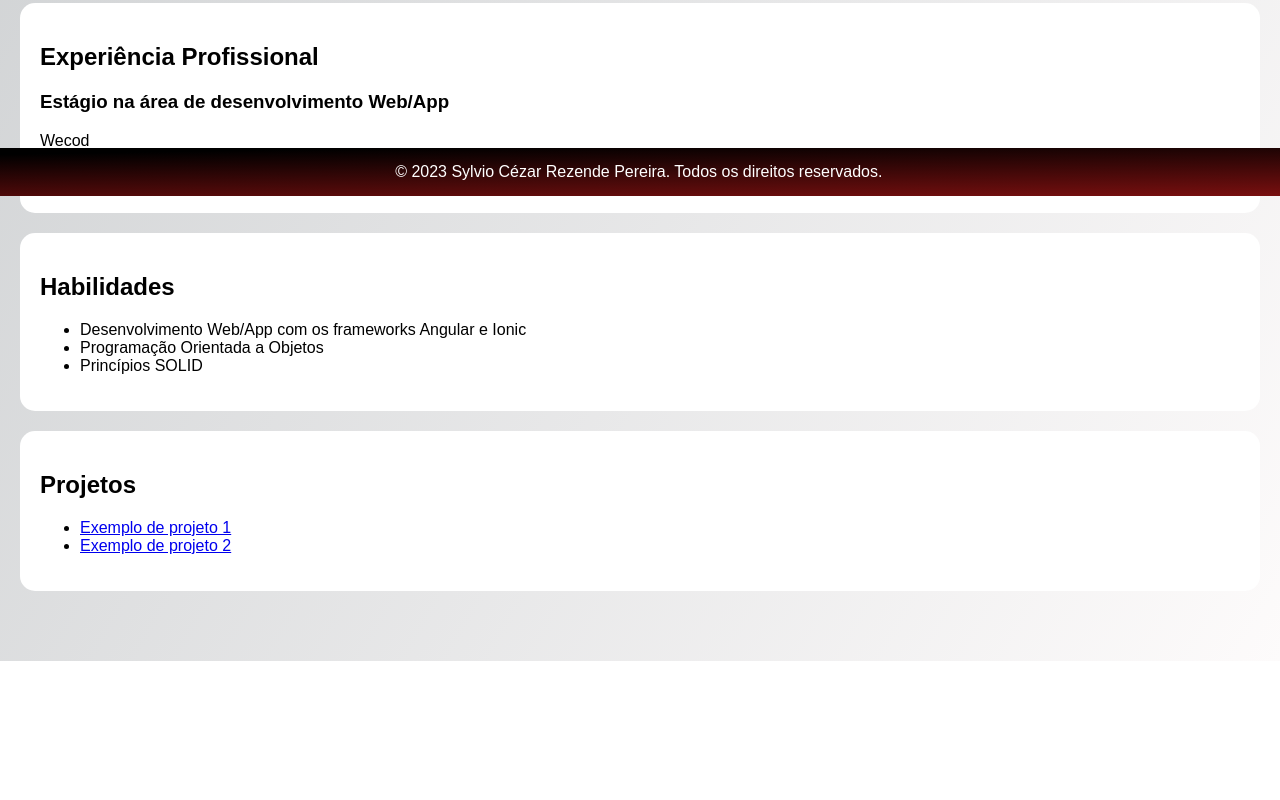
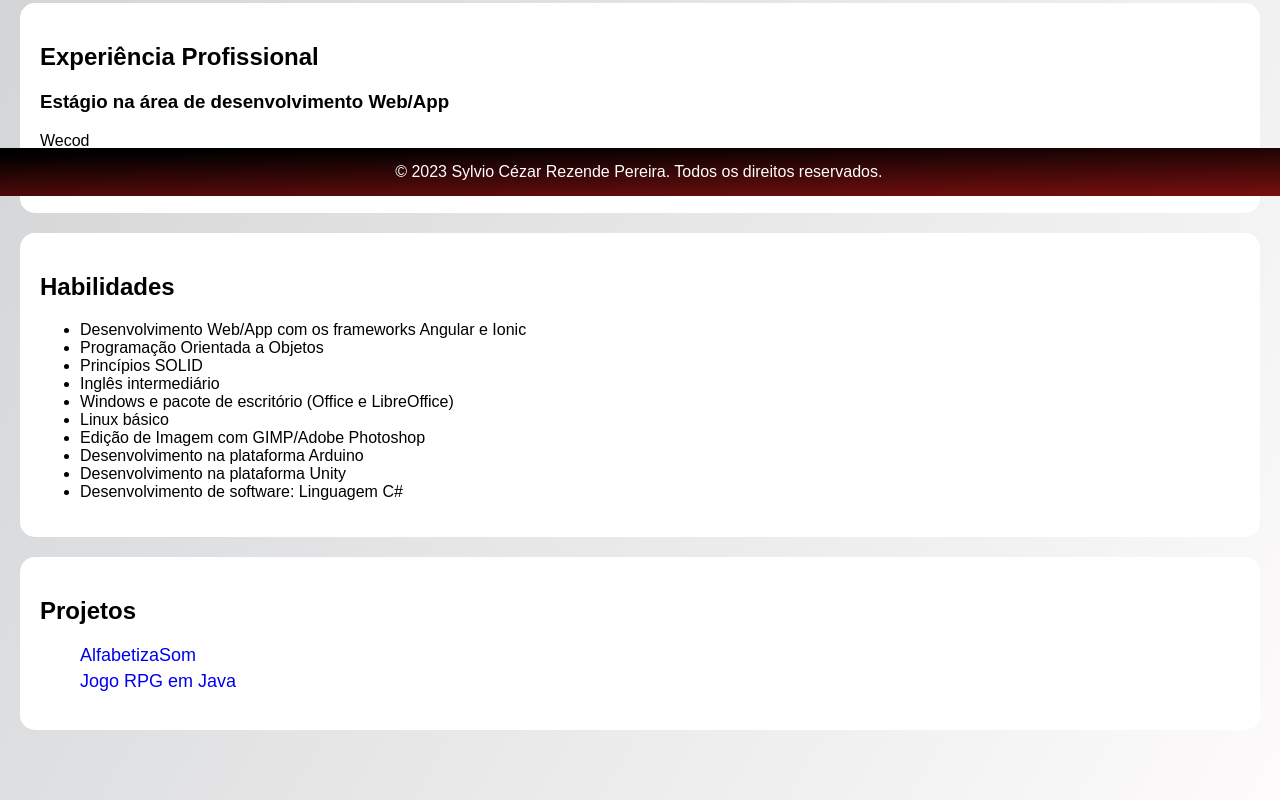
Before and after one commit to Sylvio-Cezar/Sylvio-Cezar.github.io, a plain HTML site: page index.html in a window 1280 px wide. Shown: the part 604-1404 px from the top of the page. Before the commit the page ends 1265 px from the top, so only its background shows below. Drawn offline with Linux system fonts and the light colour scheme.

Commit message:
finalização

```diff
--- a/index.html
+++ b/index.html
@@ -20,7 +20,6 @@
                 <li><a href="#experience">Experiência Profissional</a></li>
                 <li><a href="#skills">Habilidades</a></li>
                 <li><a href="#projects">Projetos</a></li>
-                <li><a href="#footer">Contato</a></li>
             </ul>
         </nav>
 
@@ -31,7 +30,7 @@
                 </div>
                 <h1>Sylvio Cézar Rezende Pereira</h1>
                 <p>Córrego dos Mulatos | Estiva, Minas Gerais</p>
-                <p>Email: sylvio.015@gmail.com | Telefone: (99) 9 9999-9999</p>
+                <p>Email: sylvio.015@gmail.com | Telefone: (35) 9 9763-9331</p>
             </header>
             <div id="headerMenu" class="menu">
                 <ul class="menu-items">
@@ -70,14 +69,21 @@
                     <li>Desenvolvimento Web/App com os frameworks Angular e Ionic</li>
                     <li>Programação Orientada a Objetos</li>
                     <li>Princípios SOLID</li>
+                    <li>Inglês intermediário</li>
+                    <li>Windows e pacote de escritório (Office e LibreOffice)</li>
+                    <li>Linux básico</li>
+                    <li>Edição de Imagem com GIMP/Adobe Photoshop</li>
+                    <li>Desenvolvimento na plataforma Arduino</li>
+                    <li>Desenvolvimento na plataforma Unity</li>
+                    <li>Desenvolvimento de software: Linguagem C#</li>
                 </ul>
             </section>
 
             <section id="projects" class="projects">
                 <h2>Projetos</h2>
-                <ul>
-                    <li><a href="https://www.google.com" target="_blank">Exemplo de projeto 1</a></li>
-                    <li><a href="https://www.google.com" target="_blank">Exemplo de projeto 2</a></li>
+                <ul class="projects-list">
+                    <li><a href="https://alfabetiza-som.vercel.app/tabs/home" target="_blank">AlfabetizaSom</a></li>
+                    <li><a href="https://github.com/Sylvio-Cezar/RPGGame.git" target="_blank">Jogo RPG em Java</a></li>
                 </ul>
             </section>
 
--- a/styles.css
+++ b/styles.css
@@ -168,6 +168,23 @@ footer p {
     font-size: 28px;
 }
 
+.projects-list {
+    list-style: none;
+    font-size: 18px;
+}
+
+.projects-list li {
+    margin-bottom: 5px;
+}
+
+.projects-list li:hover {
+    font-size: 20px;
+}
+
+.projects-list li a {
+    text-decoration: none;
+}
+
 /* contact page */
 
 .container {
@@ -198,6 +215,7 @@ footer p {
 
 .container form:invalid>#submit {
     pointer-events: none;
+    opacity: 0.8;
 }
 
 .container label {
```
